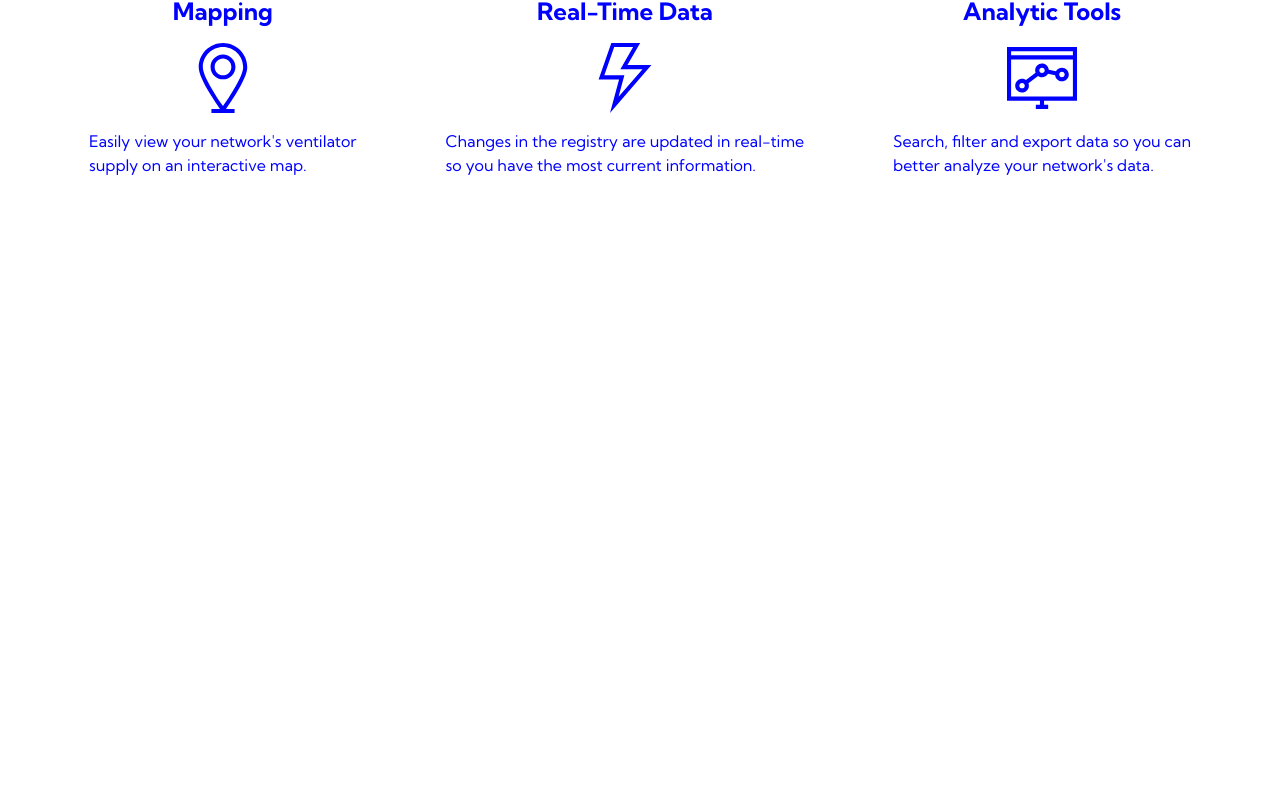
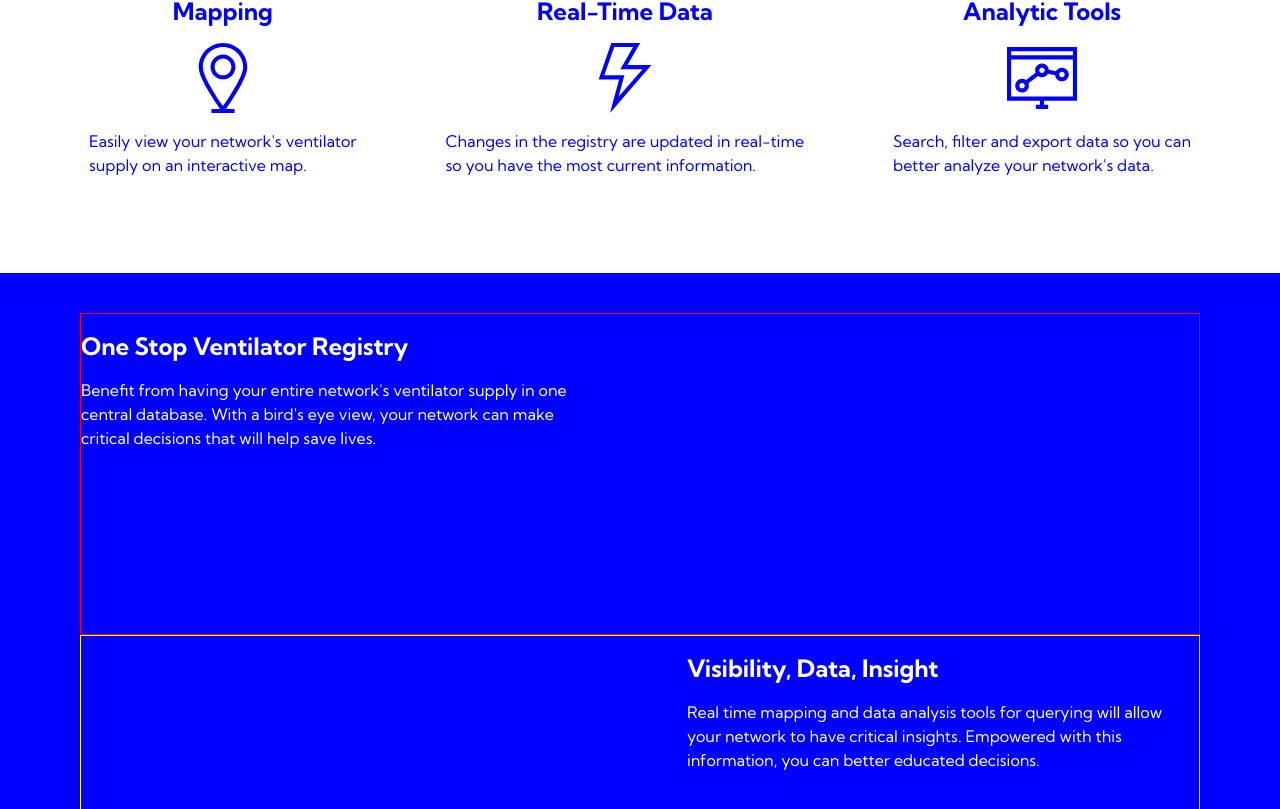
Before and after one commit to gisturiz/ventilator-registry-landing, a React (Create React App) app: page / in a window 1280 px wide. Shown: the part 741-1550 px from the top of the page. Before the commit the page ends 1014 px from the top, so only its background shows below. Built offline with nearby package versions, Linux system fonts and the light colour scheme.

Commit message:
lower section sectioned

```diff
--- a/src/App.css
+++ b/src/App.css
@@ -83,3 +83,36 @@ button:hover, button:focus {
   color: blue;
   line-height: 1.5rem;
  }
+
+ /* Lower Container */
+
+.main-wrapper {
+  display: flex;
+  flex-direction: column;
+  justify-content: space-evenly;
+  padding: 40px 80px;
+  background: blue;
+  color: white;
+  line-height: 1.5rem;
+}
+
+.top-wrapper {
+  height: 40vh;
+  border: 1px solid red;
+}
+
+.bottom-wrapper {
+  height: 40vh;
+  display: flex;
+  justify-content: flex-end;
+  height: 40vh;
+  border: 1px solid yellow;
+}
+
+.first-section {
+  width: 40vw;
+}
+
+.second-section {
+  width: 40vw;
+}
--- a/src/App.js
+++ b/src/App.js
@@ -4,6 +4,7 @@ import './App.css';
 // Components
 import Header from './components/Header';
 import Middle from './components/Middle';
+import Bottom from './components/Lower';
 
 
 function App() {
@@ -11,6 +12,7 @@ function App() {
     <div className="App">
       <Header />
       <Middle />
+      <Bottom />
     </div>
   );
 }
--- /dev/null
+++ b/src/components/Lower.js
@@ -0,0 +1,27 @@
+import React from "react";
+
+export default function Lower() {
+  return (
+    <div className="main-wrapper">
+      <div className="top-wrapper">
+        <div className="first-section">
+          <h2>One Stop Ventilator Registry</h2>
+          <p>
+            Benefit from having your entire network's ventilator supply in one
+            central database. With a bird's eye view, your network can
+            make critical decisions that will help save lives.
+          </p>
+        </div>
+      </div>
+      <div className="bottom-wrapper">
+        <div className="second-section">
+          <h2>Visibility, Data, Insight</h2>
+          <p>
+            Real time mapping and data analysis tools for querying will allow
+            your network to have critical insights. Empowered with this information, you can better educated decisions.
+          </p>
+        </div>
+      </div>
+    </div>
+  );
+}
```
